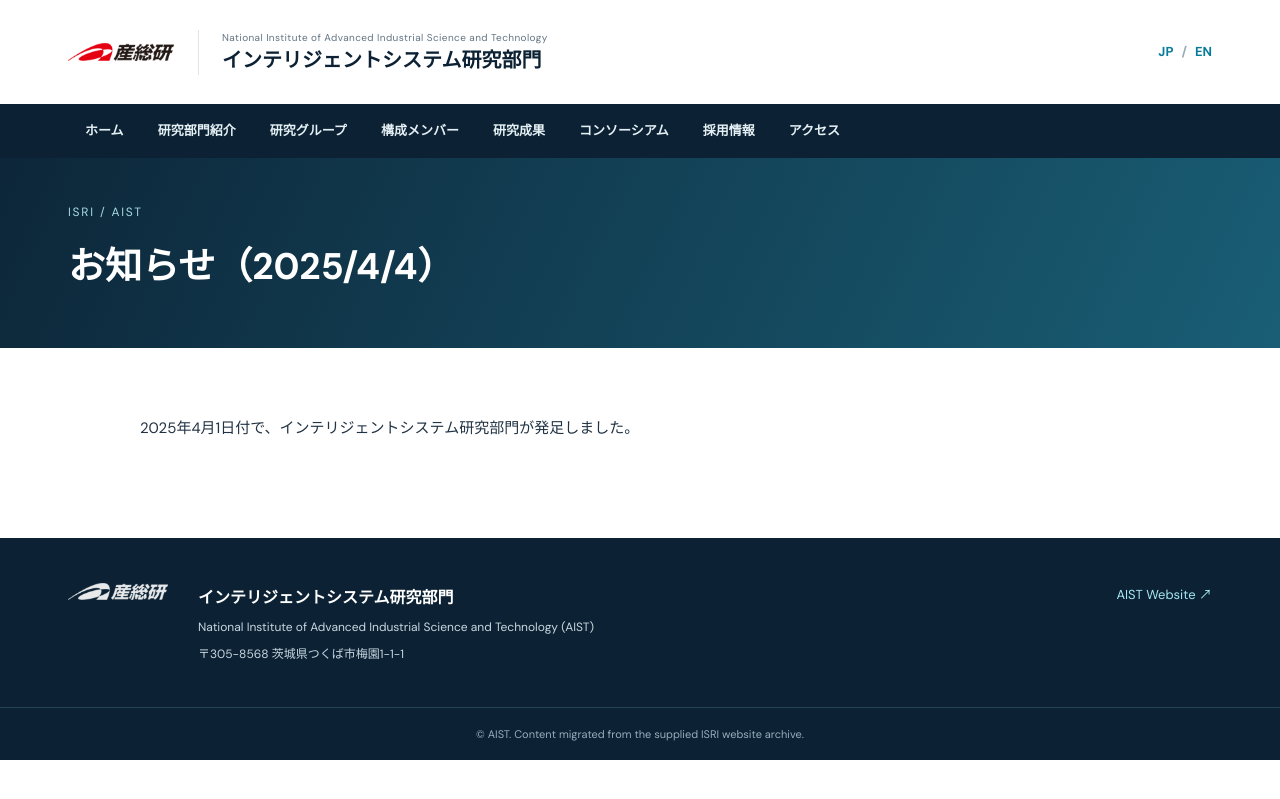
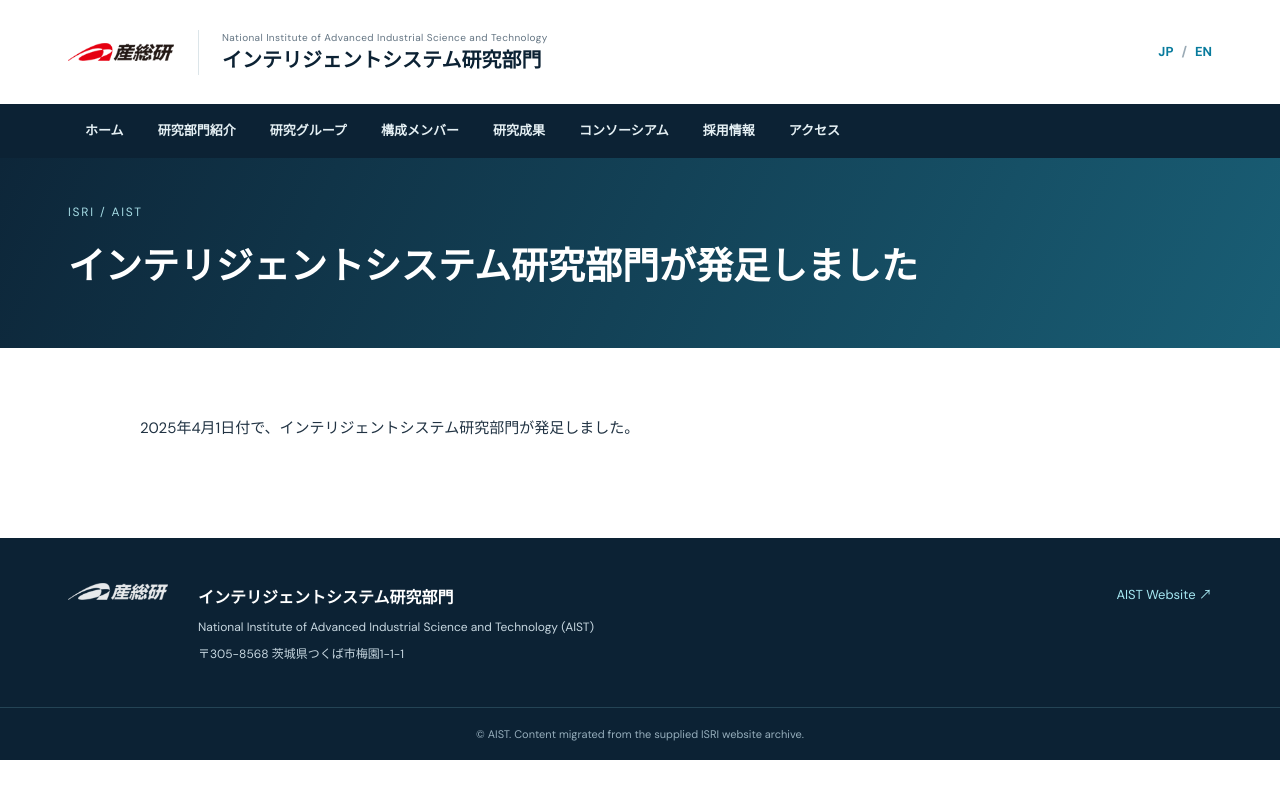
Before and after one commit to isri-aist/isri-aist.github.io, a Jekyll site: the page built from _posts/2025-04-04-announcement.md, in a window 1280 px wide. Shown: the top 799 px of the page. Built offline with Jekyll 4.4.1, drawn with Linux system fonts in a browser that asks for light colours.

Commit message:
Set readable news headlines

```diff
--- a/_posts/2025-04-04-announcement.md
+++ b/_posts/2025-04-04-announcement.md
@@ -1,7 +1,7 @@
 ---
 layout: default
 lang: ja
-title: お知らせ（2025/4/4）
+title: インテリジェントシステム研究部門が発足しました
 date: 2025-04-04 12:00:00 +0900
 fiscal_year: 2025
 ---
```
